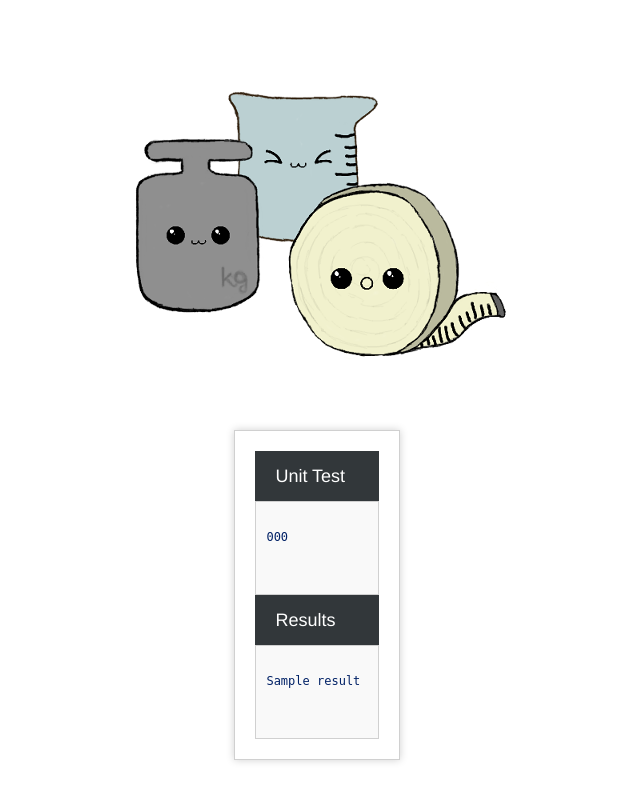
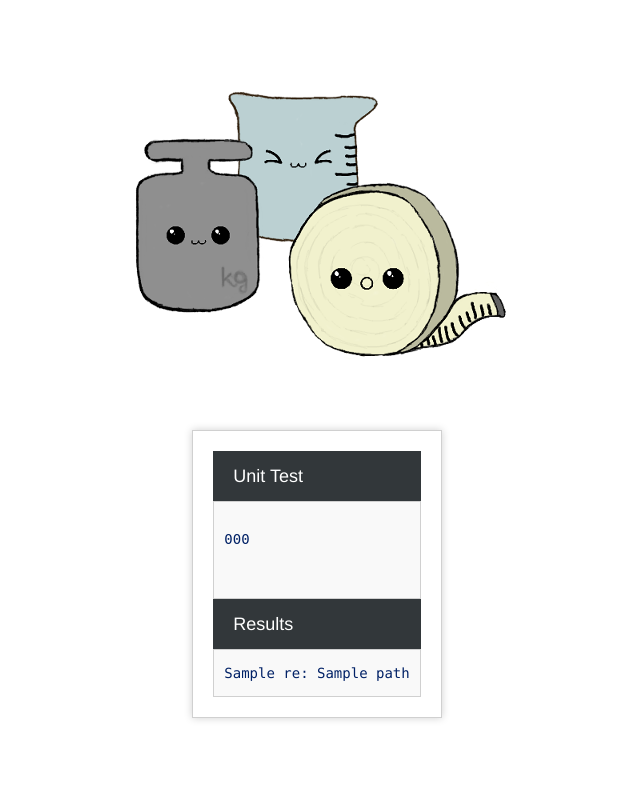
Before and after one commit to kele/find-by-ut, a Flask app: template templates/action.html in a window 1280 px wide. Shown: the whole page, without its empty margins (323-963 px from the left). Run offline with Flask 2, Linux system fonts and the light colour scheme; the template is opened without the code that fills it: most values are stand-ins (such as "Sample title", 1, 10 or a date in 2020); parts of the project's set-up code (start-up, migrations or seed data) failed here and were passed over.

Commit message:
fixed result styling

```diff
--- a/main.py
+++ b/main.py
@@ -45,13 +45,12 @@ def frontend():
 
 def dispatch(code, regex):
   disp.dispatch(code, regex)
-  res = disp.get_results()
-  return str(res)
+  return disp.get_results()
 
 @app.route('/backend', methods=['POST'])
 def backend():
   code = request.form['code']
-  return render_template('action.html', code=code, result=Markup(dispatch(code, "/codebase")))
+  return render_template('action.html', code=code, result=dispatch(code, "/codebase"))
 
 @app.route('/info')
 def info():
--- a/static/style.css
+++ b/static/style.css
@@ -32,9 +32,10 @@ h1 {
     text-transform: capitalize;
 }
 
-code {
+
+.results, code {
     font-family: Consolas, Monaco, Courier New, Courier, monospace;
-    font-size: 12px;
+    font-size: 14px;
     background-color: #f9f9f9;
     border: 1px solid #D0D0D0;
     color: #002166;
--- a/templates/action.html
+++ b/templates/action.html
@@ -19,9 +19,11 @@
               <div class="title">
                   <h1>Results</h1>
               </div>
-              <code><pre>
-{{result}}
-              </pre></code>
+              <div class="results">
+                    {% for res in result %}
+                    {{res['name']}}: {{res['path']}}<br>
+                    {% endfor %}
+              </div>
           </div>
         </div>
     </body>
```
